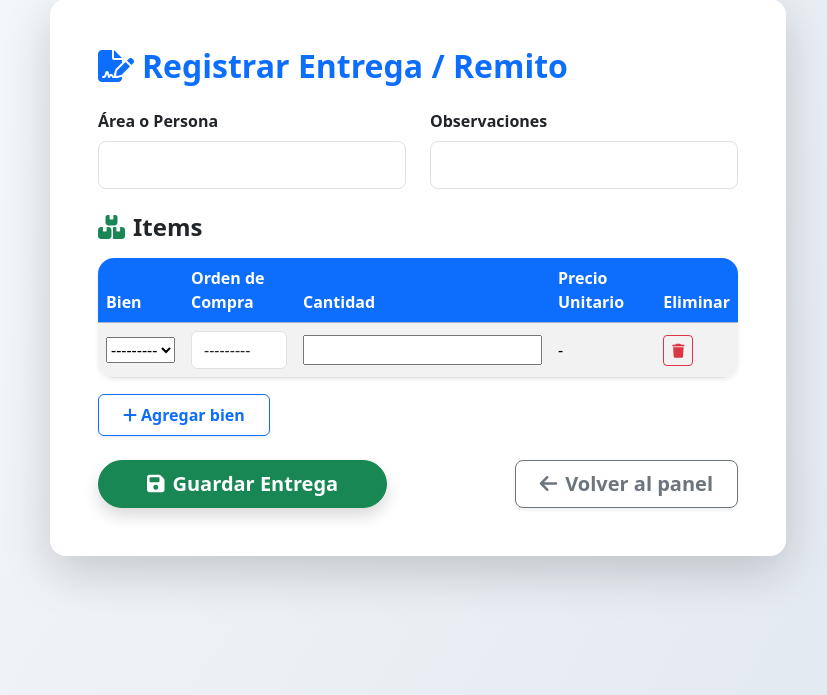
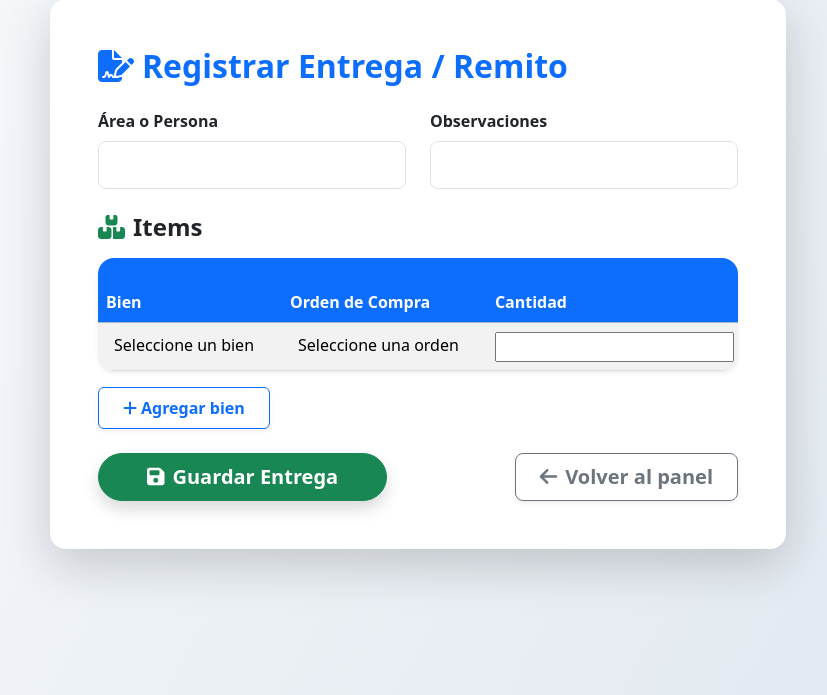
Before and after one commit to Roan1982/Suministros, a Django app: page /entrega/nueva/ in a window 1280 px wide. Shown: the part 105-800 px from the top of the page, without its empty margins (222-1049 px from the left). Run offline with Django 5.2, Linux system fonts and the light colour scheme; the visitor is signed in with stand-in values (Sample User, id 1); data that the repository does not hold is empty; some libraries are stand-ins or nearby versions.

Commit message:
select2 jquery

```diff
--- a/stock/inventario/static/inventario/formset_dynamic.js
+++ b/stock/inventario/static/inventario/formset_dynamic.js
@@ -121,6 +121,11 @@
 
         // Enlazar eventos a la nueva fila
         enlazarEventosFila(newRow);
+        // Disparar evento para select2
+        if (window.jQuery) {
+            var $row = window.jQuery(newRow);
+            window.jQuery(document).trigger('formset:added', [$row, 'items']);
+        }
     });
 
     // Enlazar eventos a todas las filas existentes
--- a/stock/inventario/templates/inventario/entrega_form.html
+++ b/stock/inventario/templates/inventario/entrega_form.html
@@ -1,5 +1,9 @@
 {% extends 'inventario/base.html' %}
 {% load form_extras %}
+{% block extra_head %}
+  <link href="https://cdn.jsdelivr.net/npm/select2@4.1.0-rc.0/dist/css/select2.min.css" rel="stylesheet" />
+  <link href="https://cdn.jsdelivr.net/npm/@ttskch/select2-bootstrap4-theme@1.5.2/dist/select2-bootstrap4.min.css" rel="stylesheet" />
+{% endblock %}
 {% block content %}
 <div class="row justify-content-center">
   <div class="col-lg-10 col-xl-8">
@@ -37,7 +41,7 @@
                 <tbody id="items-table-body">
                   {% for f in formset %}
                   <tr class="form-row">
-                    <td>{{ f.bien|add_class:'bien-select' }}</td>
+                    <td>{{ f.bien|add_class:'bien-select form-control' }}</td>
                     <td>{{ f.orden_de_compra|add_class:'orden-select form-control' }}</td>
                     <td>{{ f.cantidad }}</td>
                     <td>
@@ -106,23 +110,20 @@
     console.log('=== FIN DEBUG ===');
 }
 </script>
+<script src="https://code.jquery.com/jquery-3.6.0.min.js"></script>
+<script src="https://cdn.jsdelivr.net/npm/select2@4.1.0-rc.0/dist/js/select2.min.js"></script>
 <script src="/static/inventario/mayusculas.js"></script>
 <script src="/static/inventario/orden_api.js"></script>
 <script src="/static/inventario/entrega_bien_orden.js"></script>
 <script src="/static/inventario/formset_dynamic.js"></script>
+<script src="/static/inventario/select2_bien_orden.js"></script>
 <script>
-setInputsToUpperCase('form');
-// Auto-expand textarea Observaciones
-function autoExpand(textarea) {
-  textarea.style.height = 'auto';
-  textarea.style.height = (textarea.scrollHeight) + 'px';
-}
 document.addEventListener('DOMContentLoaded', function() {
+  setInputsToUpperCase('form');
+  // Auto-expand textarea Observaciones
   var obs = document.getElementById('id_observaciones');
   if (obs) autoExpand(obs);
-});
-// Eliminar fila de item dinámicamente
-document.addEventListener('DOMContentLoaded', function() {
+  // Eliminar fila de item dinámicamente
   document.querySelectorAll('.delete-row').forEach(function(btn) {
     btn.addEventListener('click', function(e) {
       const row = e.target.closest('tr');
@@ -136,6 +137,15 @@
       if (row) row.remove();
     }
   });
+  if (typeof aplicarSelect2BienOrden === 'function') {
+    aplicarSelect2BienOrden();
+  } else {
+    console.error('aplicarSelect2BienOrden no está definida');
+  }
 });
+function autoExpand(textarea) {
+  textarea.style.height = 'auto';
+  textarea.style.height = (textarea.scrollHeight) + 'px';
+}
 </script>
 {% endblock %}
--- /dev/null
+++ b/stock/static/inventario/select2_bien_orden.js
@@ -0,0 +1,40 @@
+// Aplica select2 a los campos 'bien' y 'orden_de_compra' en formularios dinámicos y estáticos
+function aplicarSelect2BienOrden() {
+  $(document).ready(function() {
+    function activar() {
+      $("select[name$='-bien'], select[name='bien']").select2({
+        width: '100%',
+        theme: 'bootstrap-5',
+        placeholder: 'Seleccione un bien',
+        allowClear: true,
+        language: 'es'
+      });
+      $("select[name$='-orden_de_compra'], select[name='orden_de_compra']").select2({
+        width: '100%',
+        theme: 'bootstrap-5',
+        placeholder: 'Seleccione una orden',
+        allowClear: true,
+        language: 'es'
+      });
+    }
+    activar();
+    // Para formularios dinámicos (formsets)
+    $(document).on('formset:added', function(event, $row, formsetName) {
+      $row.find("select[name$='-bien']").select2({
+        width: '100%',
+        theme: 'bootstrap-5',
+        placeholder: 'Seleccione un bien',
+        allowClear: true,
+        language: 'es'
+      });
+      $row.find("select[name$='-orden_de_compra']").select2({
+        width: '100%',
+        theme: 'bootstrap-5',
+        placeholder: 'Seleccione una orden',
+        allowClear: true,
+        language: 'es'
+      });
+    });
+  });
+}
+// Para usar: aplicarSelect2BienOrden();
```
Also changed, not shown: stock/inventario/templates/inventario/orden_form.html (+8 -0 lines), stock/static/inventario/select2_bien.js (added, +26 -0 lines).
